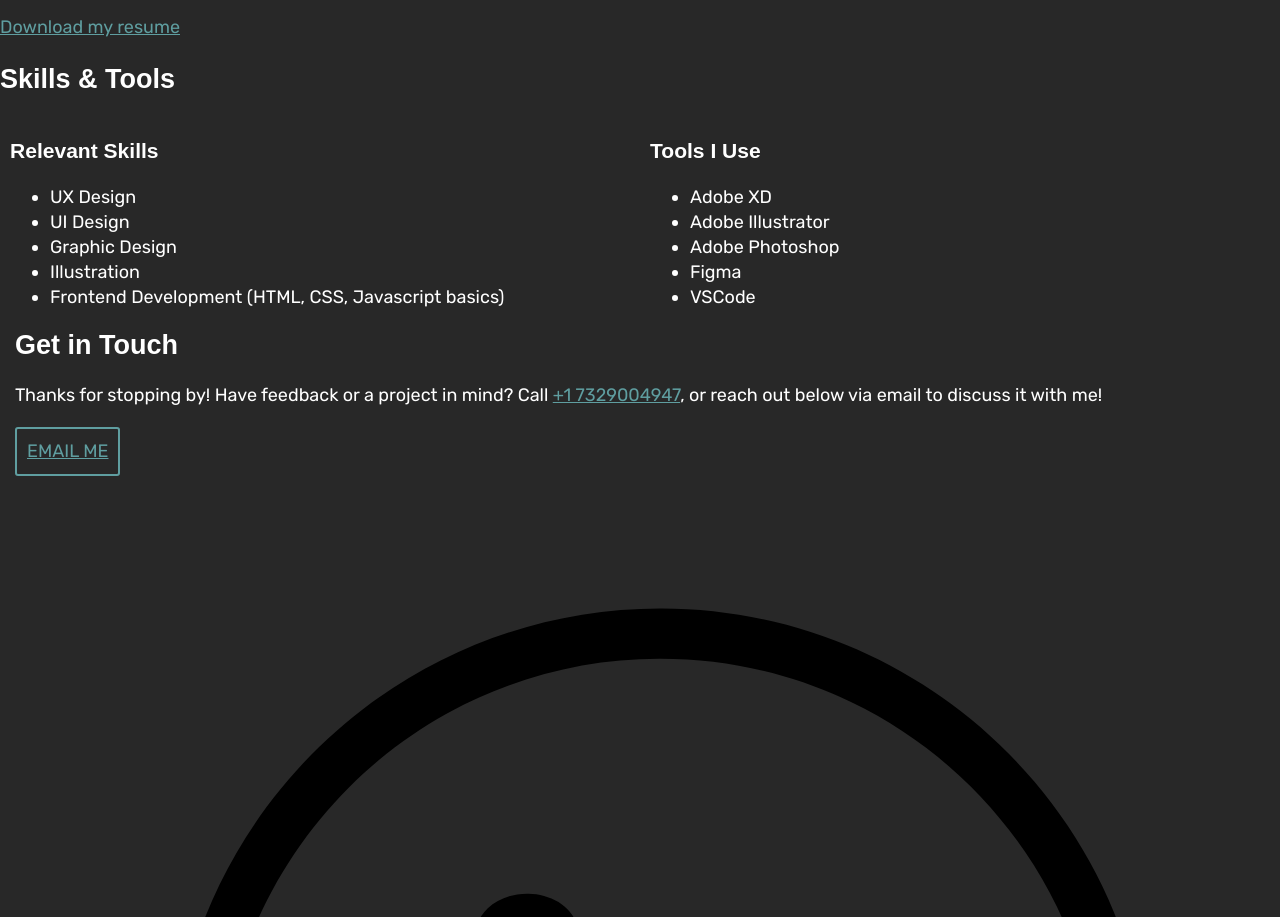
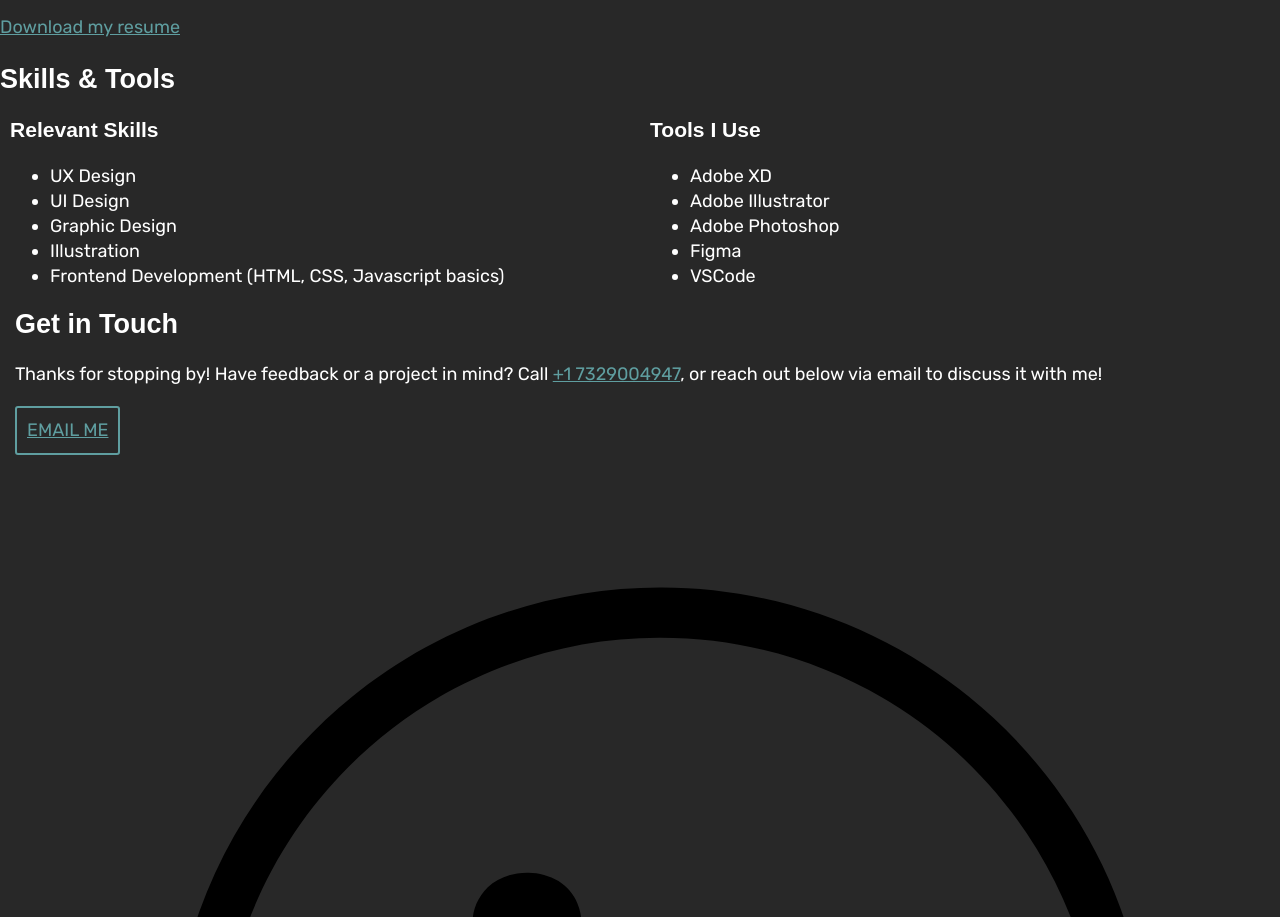
Before and after one commit to klibizova/portfolio_site_katya-libizova, a plain HTML site: page about.html in a window 1280 px wide. Shown: the part 2352-3269 px from the top of the page. Drawn offline with Linux system fonts and the light colour scheme; a web font is replaced by a local one.

Commit message:
Removed excess margin from about page h3 sections on medium screens

```diff
--- a/about.html
+++ b/about.html
@@ -15,7 +15,7 @@
     <title>Katya Libizova About</title>
 </head>
 
-<body>
+<body id="about-page">
     <header>
         <div class="container">
             <a href="#" class="logo">
--- a/css/style.css
+++ b/css/style.css
@@ -189,6 +189,7 @@ Medium devices (640px and larger)
         clear: both;
         display: table;
       }
+      #about-page h3 { margin-top: 0;}
 }
 /* ==============================
 Large devices (1024px or larger)
```
